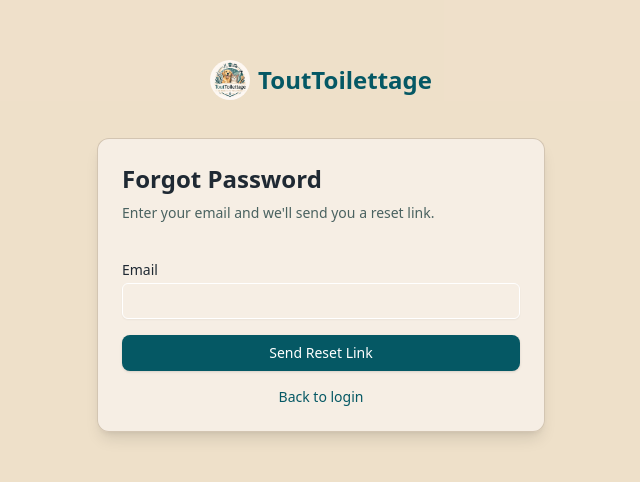
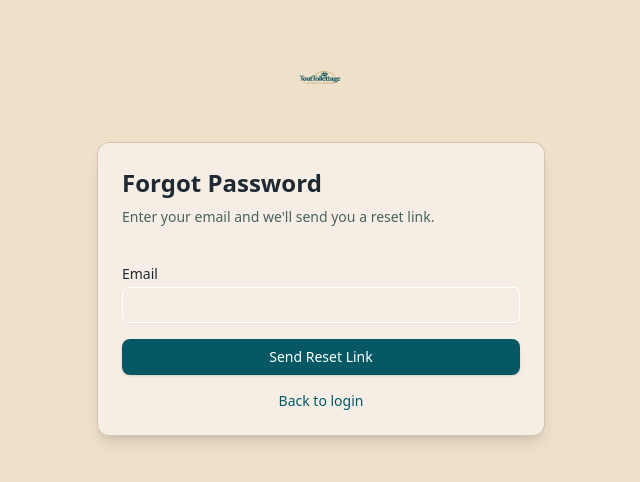
Before and after one commit to tgiammarella/sos-toilettage, a Next.js app: page /en/auth/forgot-password in a window 1280 px wide. Shown: the part 154-636 px from the top of the page, without its empty margins (319-959 px from the left). Built offline with nearby package versions, Linux system fonts and the light colour scheme; no server answers.

Commit message:
fix: replace illustrated logo with wordmark on all auth pages and remaining components

```diff
--- a/app/[locale]/auth/forgot-password/page.tsx
+++ b/app/[locale]/auth/forgot-password/page.tsx
@@ -10,7 +10,6 @@ import { Input } from "@/components/ui/input";
 import { Label } from "@/components/ui/label";
 import { Card, CardContent, CardDescription, CardHeader, CardTitle } from "@/components/ui/card";
 import { CheckCircle2 } from "lucide-react";
-import Image from "next/image";
 
 type FormData = { email: string };
 
@@ -49,9 +48,8 @@ export default function ForgotPasswordPage() {
     <div className="min-h-screen flex items-center justify-center bg-muted/50 px-4">
       <div className="w-full max-w-md">
         <div className="text-center mb-8">
-          <Link href={`/${locale}`} className="inline-flex items-center gap-2 text-primary font-bold text-2xl">
-            <Image src="/logo.png" alt="ToutToilettage" width={40} height={40} className="rounded-full" />
-            ToutToilettage
+          <Link href={`/${locale}`} className="inline-block">
+            <img src="/logo-wordmark.png" alt="ToutToilettage" width={180} height={48} style={{ width: '180px', height: '48px', objectFit: 'contain' }} />
           </Link>
         </div>
 
--- a/app/[locale]/auth/login/page.tsx
+++ b/app/[locale]/auth/login/page.tsx
@@ -12,8 +12,6 @@ import { Input } from "@/components/ui/input";
 import { PasswordInput } from "@/components/ui/password-input";
 import { Label } from "@/components/ui/label";
 import { Card, CardContent, CardDescription, CardHeader, CardTitle } from "@/components/ui/card";
-import Image from "next/image";
-
 type FormData = { email: string; password: string };
 
 export default function LoginPage() {
@@ -65,9 +63,8 @@ export default function LoginPage() {
     <div className="min-h-screen flex items-center justify-center bg-muted/50 px-4">
       <div className="w-full max-w-md">
         <div className="text-center mb-8">
-          <Link href={`/${locale}`} className="inline-flex items-center gap-2 text-primary font-bold text-2xl">
-            <Image src="/logo.png" alt="ToutToilettage" width={40} height={40} className="rounded-full" />
-            ToutToilettage
+          <Link href={`/${locale}`} className="inline-block">
+            <img src="/logo-wordmark.png" alt="ToutToilettage" width={180} height={48} style={{ width: '180px', height: '48px', objectFit: 'contain' }} />
           </Link>
         </div>
 
--- a/app/[locale]/auth/register/page.tsx
+++ b/app/[locale]/auth/register/page.tsx
@@ -13,7 +13,6 @@ import { PasswordInput } from "@/components/ui/password-input";
 import { Label } from "@/components/ui/label";
 import { Card, CardContent, CardDescription, CardHeader, CardTitle } from "@/components/ui/card";
 import { Building2, User } from "lucide-react";
-import Image from "next/image";
 import { cn } from "@/lib/utils";
 
 type Step = "role" | "details";
@@ -122,9 +121,8 @@ export default function RegisterPage() {
     <div className="min-h-screen flex items-center justify-center bg-muted/50 px-4 py-10">
       <div className="w-full max-w-lg">
         <div className="text-center mb-8">
-          <Link href={`/${locale}`} className="inline-flex items-center gap-2 text-primary font-bold text-2xl">
-            <Image src="/logo.png" alt="ToutToilettage" width={40} height={40} className="rounded-full" />
-            ToutToilettage
+          <Link href={`/${locale}`} className="inline-block">
+            <img src="/logo-wordmark.png" alt="ToutToilettage" width={180} height={48} style={{ width: '180px', height: '48px', objectFit: 'contain' }} />
           </Link>
         </div>
 
--- a/app/[locale]/auth/reset-password/[token]/page.tsx
+++ b/app/[locale]/auth/reset-password/[token]/page.tsx
@@ -12,7 +12,6 @@ import { PasswordInput } from "@/components/ui/password-input";
 import { Label } from "@/components/ui/label";
 import { Card, CardContent, CardDescription, CardHeader, CardTitle } from "@/components/ui/card";
 import { CheckCircle2 } from "lucide-react";
-import Image from "next/image";
 
 type FormData = { password: string; confirmPassword: string };
 
@@ -61,9 +60,8 @@ export default function ResetPasswordPage() {
     <div className="min-h-screen flex items-center justify-center bg-muted/50 px-4">
       <div className="w-full max-w-md">
         <div className="text-center mb-8">
-          <Link href={`/${locale}`} className="inline-flex items-center gap-2 text-primary font-bold text-2xl">
-            <Image src="/logo.png" alt="ToutToilettage" width={40} height={40} className="rounded-full" />
-            ToutToilettage
+          <Link href={`/${locale}`} className="inline-block">
+            <img src="/logo-wordmark.png" alt="ToutToilettage" width={180} height={48} style={{ width: '180px', height: '48px', objectFit: 'contain' }} />
           </Link>
         </div>
 
--- a/components/dashboard/AdminSidebar.tsx
+++ b/components/dashboard/AdminSidebar.tsx
@@ -3,7 +3,6 @@
 import { usePathname } from "next/navigation";
 import { useTranslations } from "next-intl";
 import Link from "next/link";
-import Image from "next/image";
 import { Shield, Activity, BookOpen, FileText, Star, Users, Coins, Handshake, GraduationCap, Menu } from "lucide-react";
 import { LogoutButton } from "@/components/auth/LogoutButton";
 import { MobileBottomNav, type MobileNavItem } from "./MobileBottomNav";
@@ -46,10 +45,9 @@ export function AdminSidebar({ locale }: AdminSidebarProps) {
         <div className="p-6 border-b border-sidebar-border">
           <Link
             href={`/${locale}`}
-            className="flex items-center gap-2 text-sidebar-foreground font-bold text-lg"
+            className="flex items-center gap-2"
           >
-            <Image src="/logo.png" alt="ToutToilettage" width={28} height={28} className="rounded-full" />
-            ToutToilettage
+            <img src="/logo-wordmark.png" alt="ToutToilettage" width={180} height={48} style={{ width: '180px', height: '48px', objectFit: 'contain' }} />
           </Link>
           <p className="text-xs text-sidebar-foreground/60 mt-1">Administration</p>
         </div>
--- a/components/dashboard/GroomerSidebar.tsx
+++ b/components/dashboard/GroomerSidebar.tsx
@@ -3,7 +3,6 @@
 import { usePathname } from "next/navigation";
 import { useTranslations } from "next-intl";
 import Link from "next/link";
-import Image from "next/image";
 import { Scissors, Home, User, FileText, CheckCircle, Star, Briefcase, BookOpen, Menu } from "lucide-react";
 import { LogoutButton } from "@/components/auth/LogoutButton";
 import { MobileBottomNav, type MobileNavItem } from "./MobileBottomNav";
@@ -49,10 +48,9 @@ export function GroomerSidebar({ locale, groomerName }: GroomerSidebarProps) {
         <div className="p-6 border-b border-sidebar-border/80">
           <Link
             href={`/${locale}`}
-            className="flex items-center gap-2 text-sidebar-foreground font-bold text-lg"
+            className="flex items-center gap-2"
           >
-            <Image src="/logo.png" alt="ToutToilettage" width={28} height={28} className="rounded-full" />
-            ToutToilettage
+            <img src="/logo-wordmark.png" alt="ToutToilettage" width={180} height={48} style={{ width: '180px', height: '48px', objectFit: 'contain' }} />
           </Link>
           <p className="text-xs text-muted-foreground mt-1 truncate">{groomerName}</p>
         </div>
--- a/components/dashboard/SalonSidebar.tsx
+++ b/components/dashboard/SalonSidebar.tsx
@@ -3,7 +3,6 @@
 import { usePathname } from "next/navigation";
 import { useTranslations } from "next-intl";
 import Link from "next/link";
-import Image from "next/image";
 import {
   Scissors,
   Home,
@@ -55,10 +54,9 @@ export function SalonSidebar({ locale, salonName }: SalonSidebarProps) {
         <div className="p-6 border-b border-sidebar-border">
           <Link
             href={`/${locale}`}
-            className="flex items-center gap-2 text-sidebar-foreground font-bold text-lg"
+            className="flex items-center gap-2"
           >
-            <Image src="/logo.png" alt="ToutToilettage" width={28} height={28} className="rounded-full" />
-            ToutToilettage
+            <img src="/logo-wordmark.png" alt="ToutToilettage" width={180} height={48} style={{ width: '180px', height: '48px', objectFit: 'contain' }} />
           </Link>
           <p className="text-xs text-sidebar-foreground/60 mt-1 truncate">{salonName}</p>
         </div>
```
